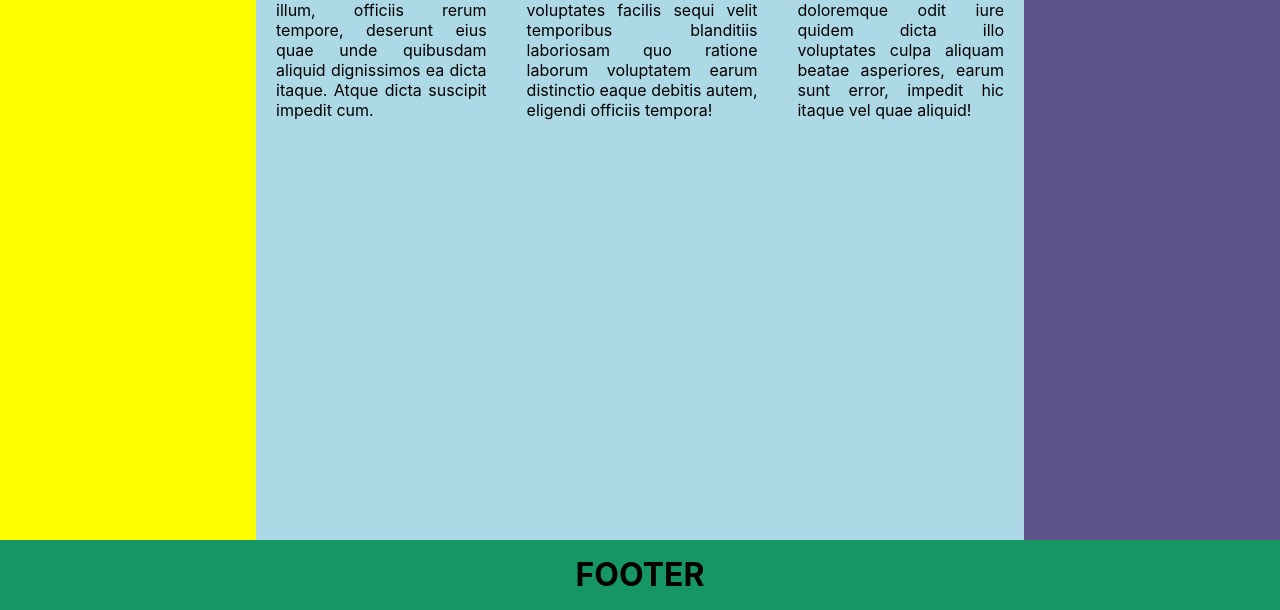
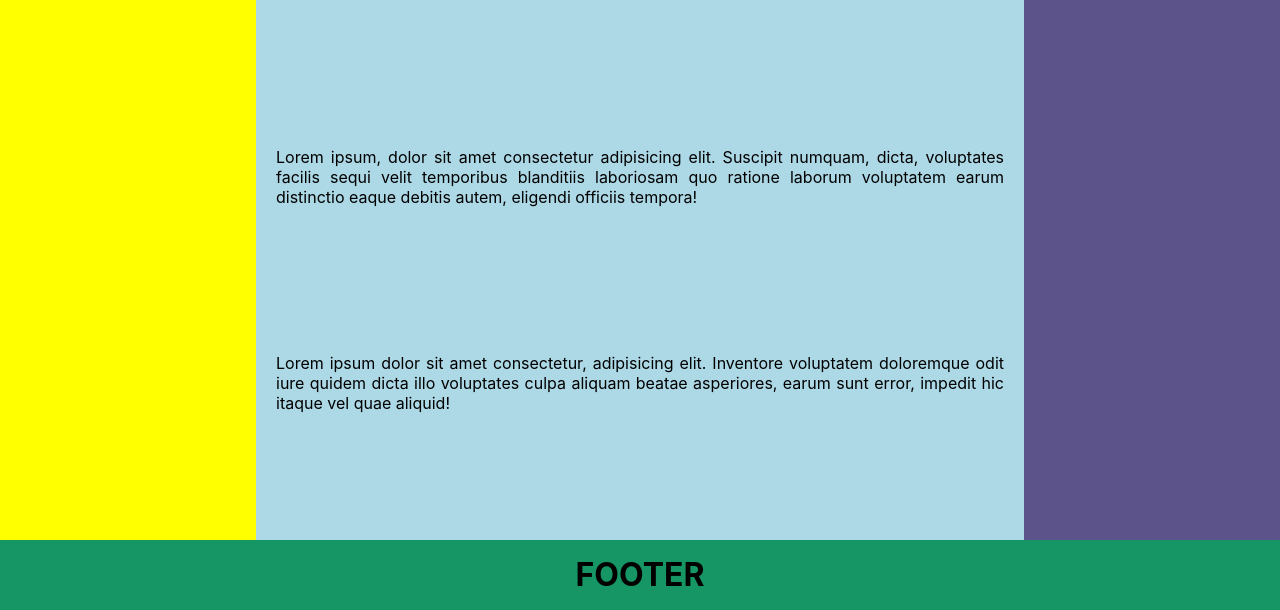
Before and after one commit to ZakStrife/EX-FLEX, a plain HTML site: page index.html in a window 1280 px wide. Shown: the part 224-834 px from the top of the page. Drawn offline with Linux system fonts and the light colour scheme.

Commit message:
Update style.css

```diff
--- a/css/style.css
+++ b/css/style.css
@@ -49,6 +49,8 @@ main {
   background-color: lightblue;
   display: flex;
   height: 77.5vh;
+  flex-wrap: wrap;
+  overflow: auto;
 }
 
 #aside1 {
@@ -66,6 +68,8 @@ main {
 #central {
   display: flex;
   flex: 3;
+  flex-wrap: wrap;
+  text-align: justify;
 }
 
 main h1 {
```
